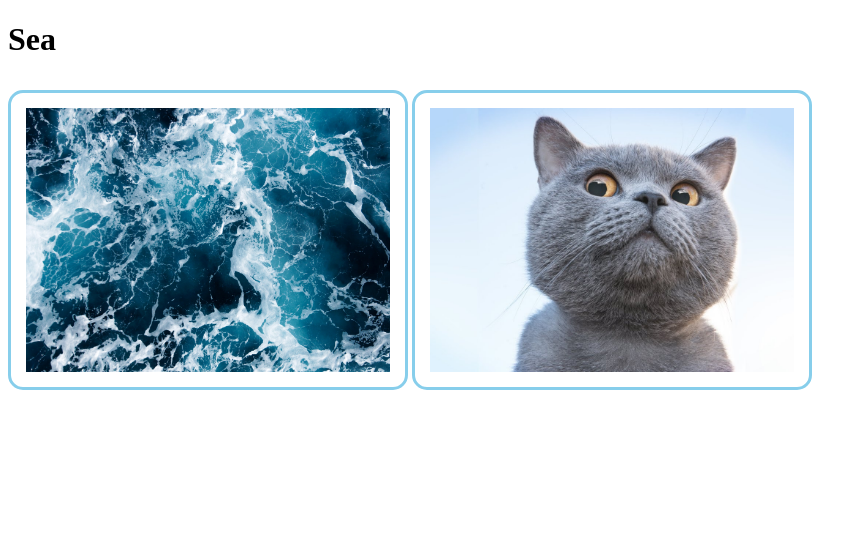
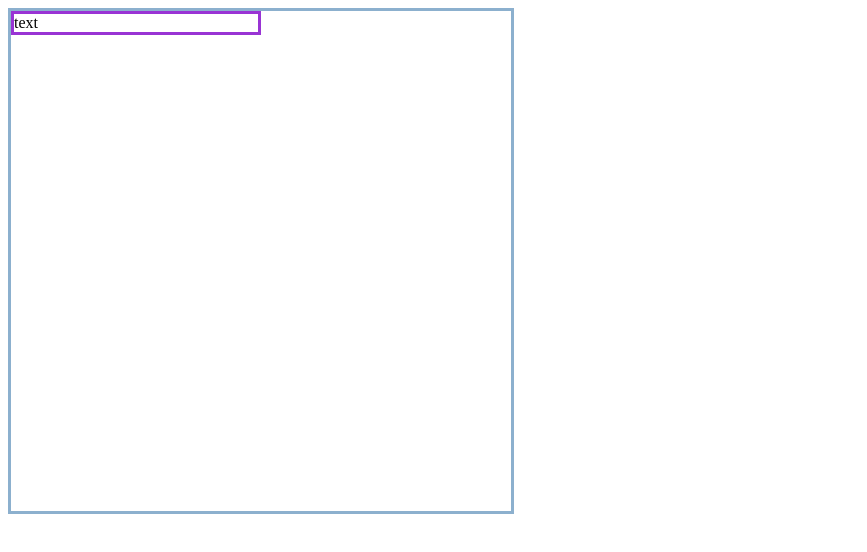
Before and after one commit to yana1234567/fm_css, a plain HTML site: page index.html in a window 1280 px wide. Shown: the whole page, without its empty margins (0-867 px from the left). Drawn offline with Linux system fonts and the light colour scheme.

Commit message:
Example %

```diff
--- a/assets/css/style.css
+++ b/assets/css/style.css
@@ -1,11 +1,13 @@
-.img{
- width: 400px;
- height: 300px;
- box-sizing: border-box;
- border: 3px solid  skyblue;
- border-radius: 15px;
- padding: 15px;
- margin: 10px auto;
- object-fit: cover;
- object-position: top;
+.wrapper{
+  width: 500px;
+  /* height: 500px; */
+  min-height: 500px;
+  border: 3px solid rgb(140, 176, 206);
 }
+.inner{
+  box-sizing: border-box;
+  width: 50%;
+  height: 50%;
+  border: inherit;
+  border-color: rgb(153, 52, 212);
+}
--- a/index.html
+++ b/index.html
@@ -14,10 +14,9 @@
 
 </head>
 <body>
-  <h1>Sea</h1>
-  <img class="img" src="./assets/image/waves-730260985.jpg" alt="sea">
-  <img class="img" src="assets/image/cat.jpg" alt="cat">
-
+<div class="wrapper">
+  <div class=inner>text</div>
+</div>
 </body>
 
 </html>
```
